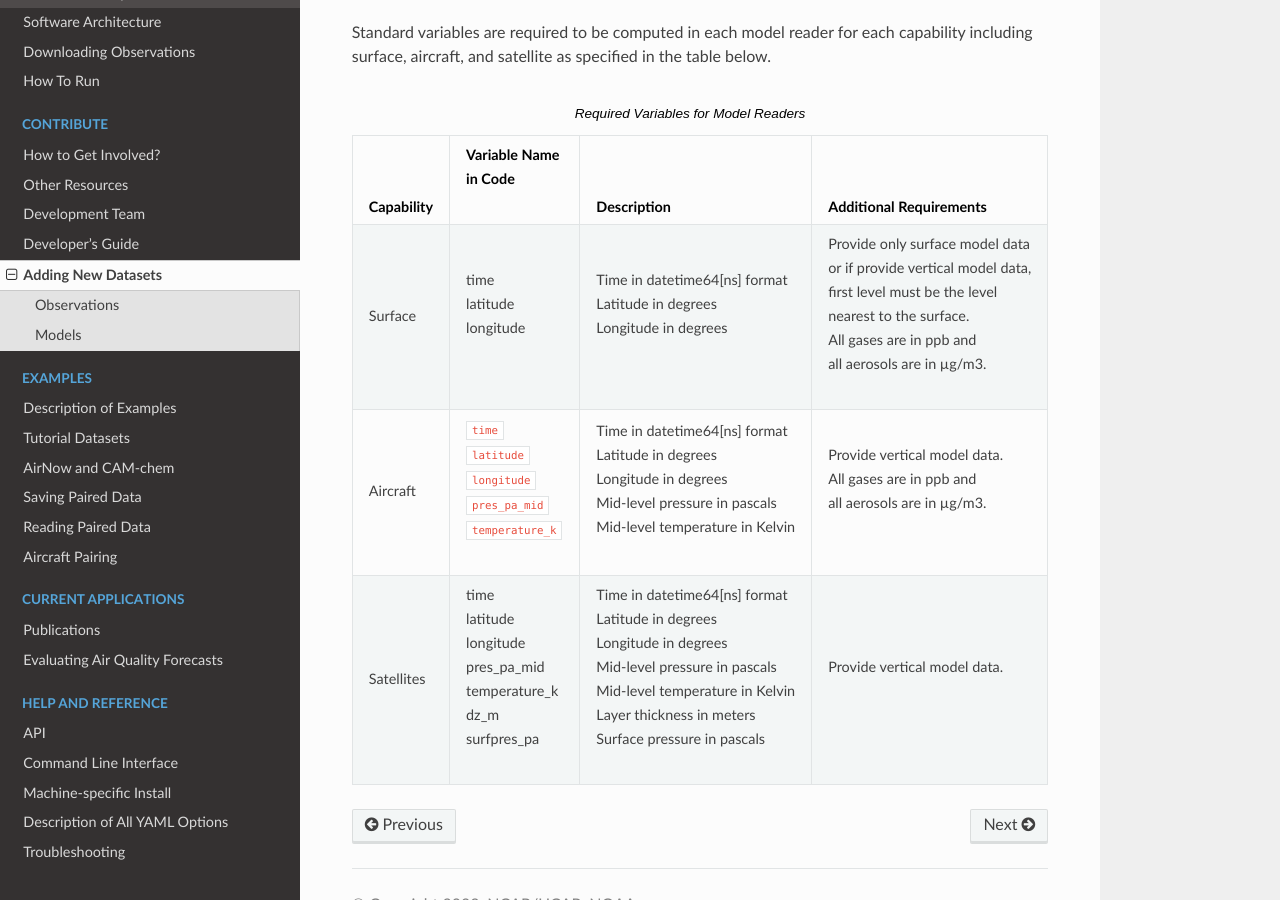
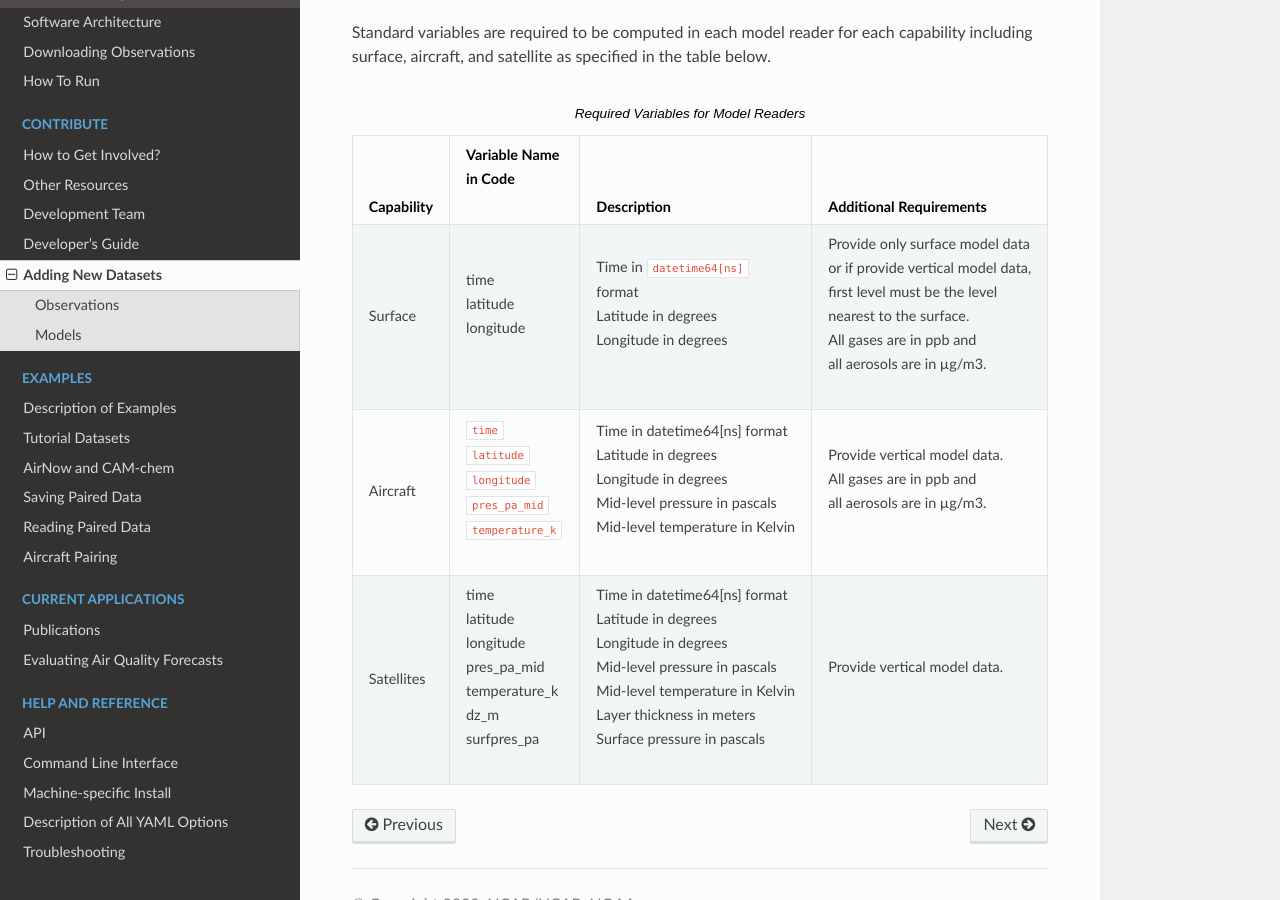
Before and after one commit to NOAA-CSL/MELODIES-MONET, a Sphinx documentation site: the page built from docs/develop/datasets.rst, in a window 1280 px wide and 900 px high, scrolled down 566 px. Built offline with Sphinx 7.4.7 and the Read the Docs theme 2.0.0, drawn with Linux system fonts in a browser that asks for light colours; pages that are not in the unit, such as notebooks, are missing from menus.

```diff
--- a/docs/develop/datasets.rst
+++ b/docs/develop/datasets.rst
@@ -37,7 +37,7 @@ Standard variables are required to be computed in each model reader for each cap
      - | time
        | latitude
        | longitude
-     - | Time in datetime64[ns] format
+     - | Time in ``datetime64[ns]`` format
        | Latitude in degrees
        | Longitude in degrees
      - | Provide only surface model data
```
